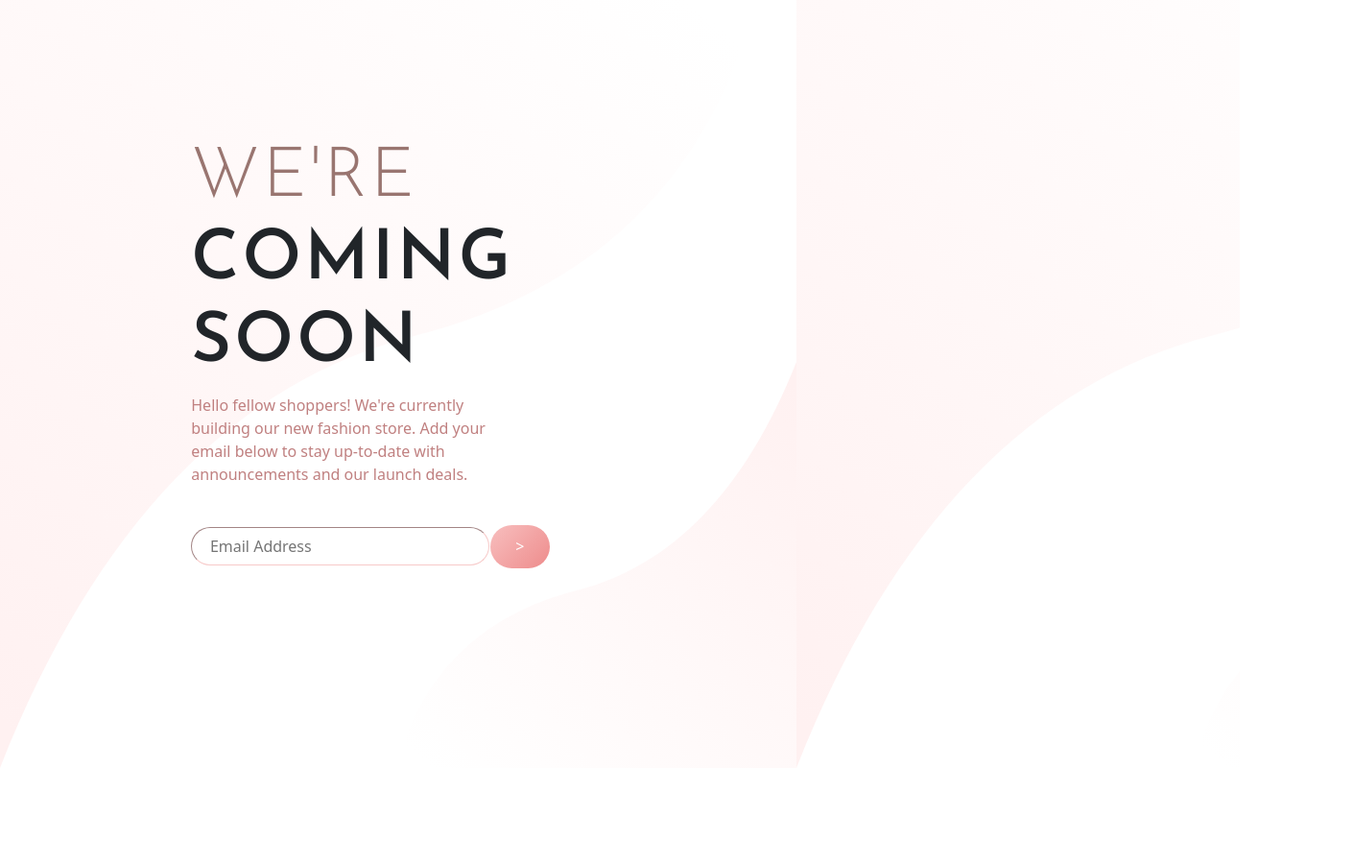
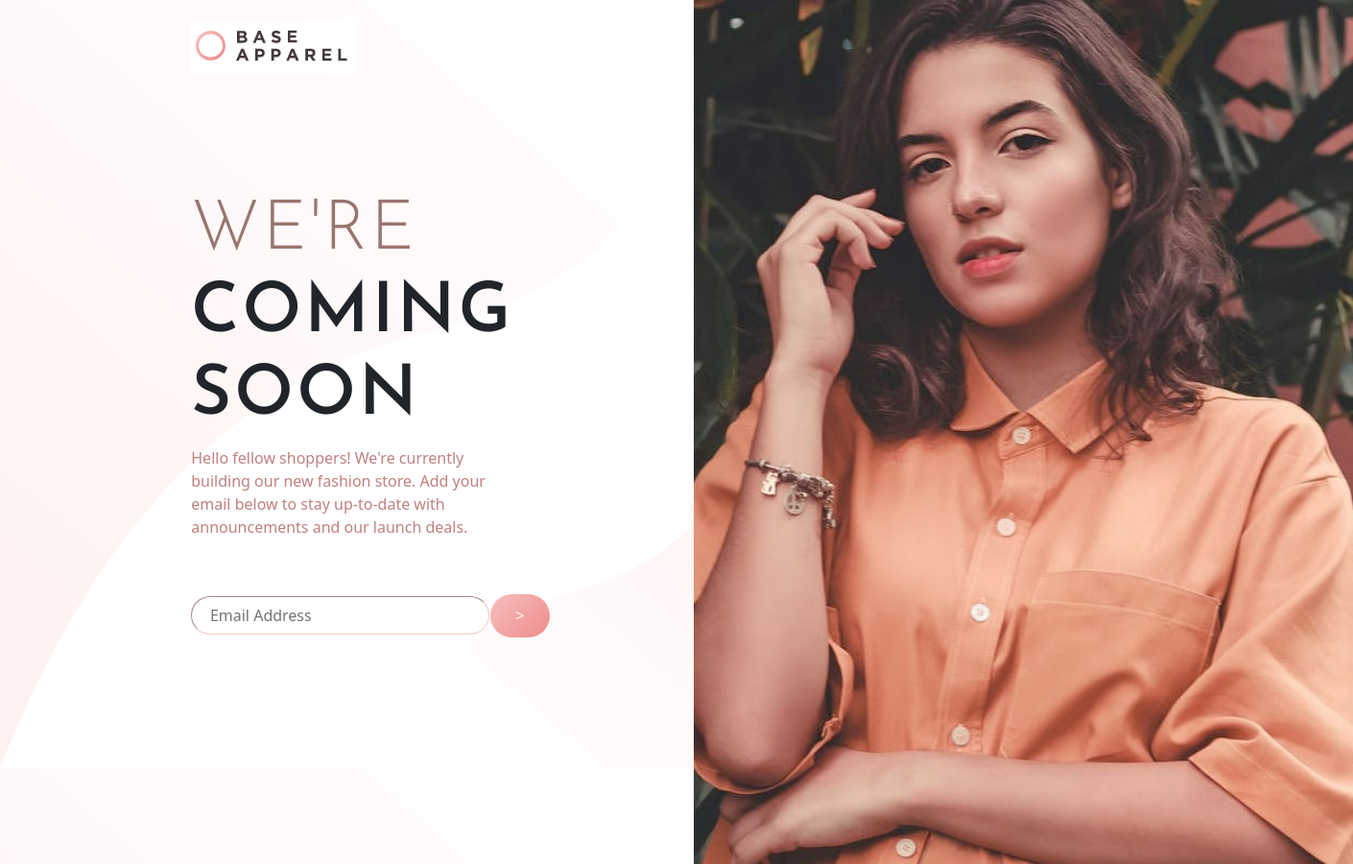
Before and after one commit to naitelkadir/Product-preview-card-component-frontend-Mentor, a plain HTML site: page index.html in a window 1280 px wide. Shown: the whole page at 96% size, 1410 px wide, since content can reach past the window. Before the commit the page ends 800 px from the top, so only its background shows below. Drawn offline with nearby package versions, Linux system fonts and the light colour scheme; files whose address does not match are found by name.

Commit message:
renaming files

```diff
--- a/index.html
+++ b/index.html
@@ -27,7 +27,7 @@
 
       <div class="intro col-lg-6 col-md-12 col-sm-12 ">
         <nav class='navbar navbar-expand-lg navbar-dark '>
-         <img src="images/capture.PNG" alt="">
+         <img src="capture.PNG" alt="">
          <button class="navbar-toggler" type="button" data-bs-toggle="collapse" data-bs-target="#navbarTogglerDemo01" aria-controls="navbarTogglerDemo01" aria-expanded="false" aria-label="Toggle navigation">
             <span class="navbar-toggler-icon"></span>
           </button>
@@ -43,7 +43,7 @@
 
       </div>
       <div class=" miss col-lg-6 col-md-12 col-sm-12">
-        <img class="picture" src="images/herod.jpg" alt="">
+        <img class="picture" src="herod.jpg" alt="">
       </div>
     </div>
 
```
